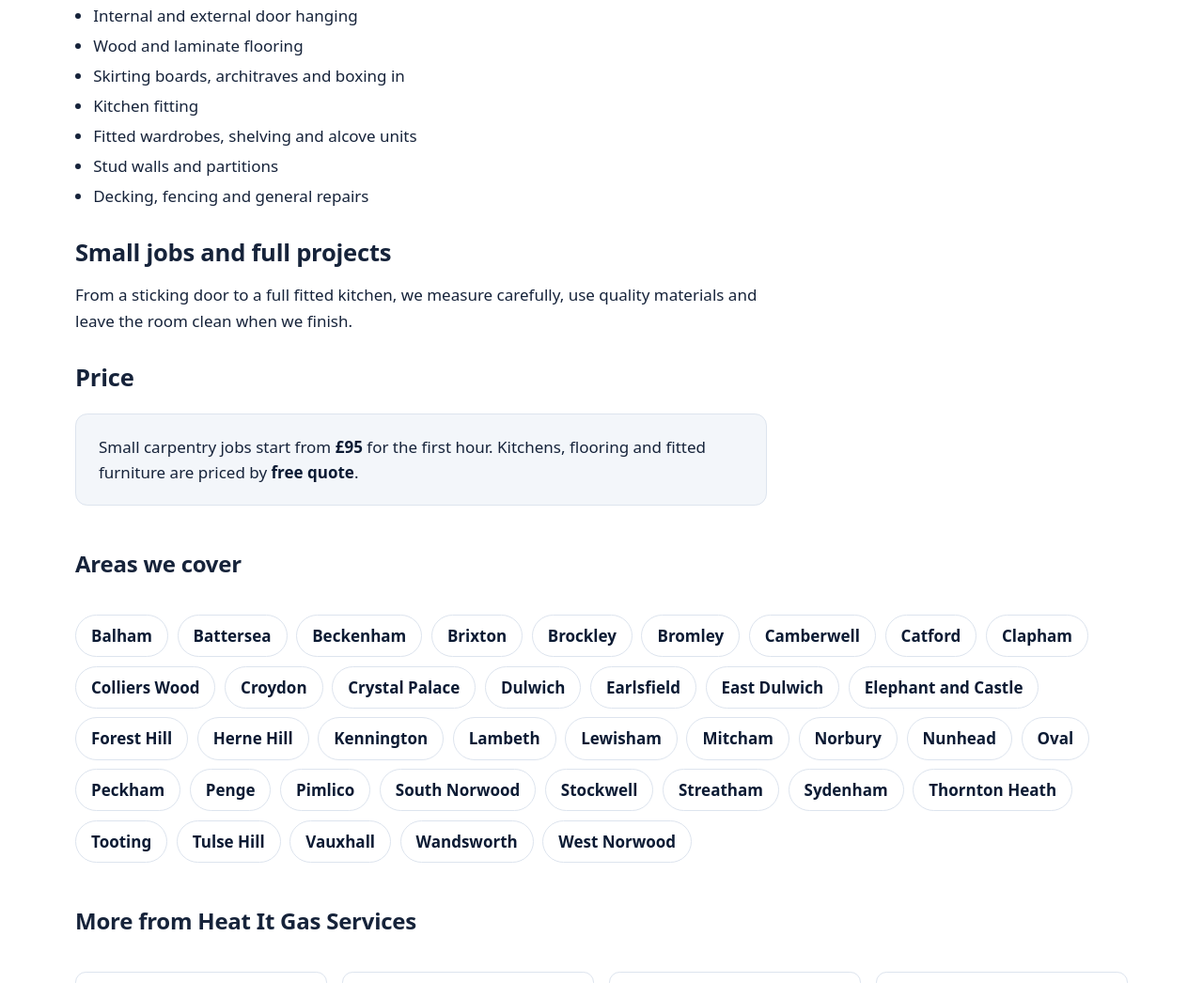
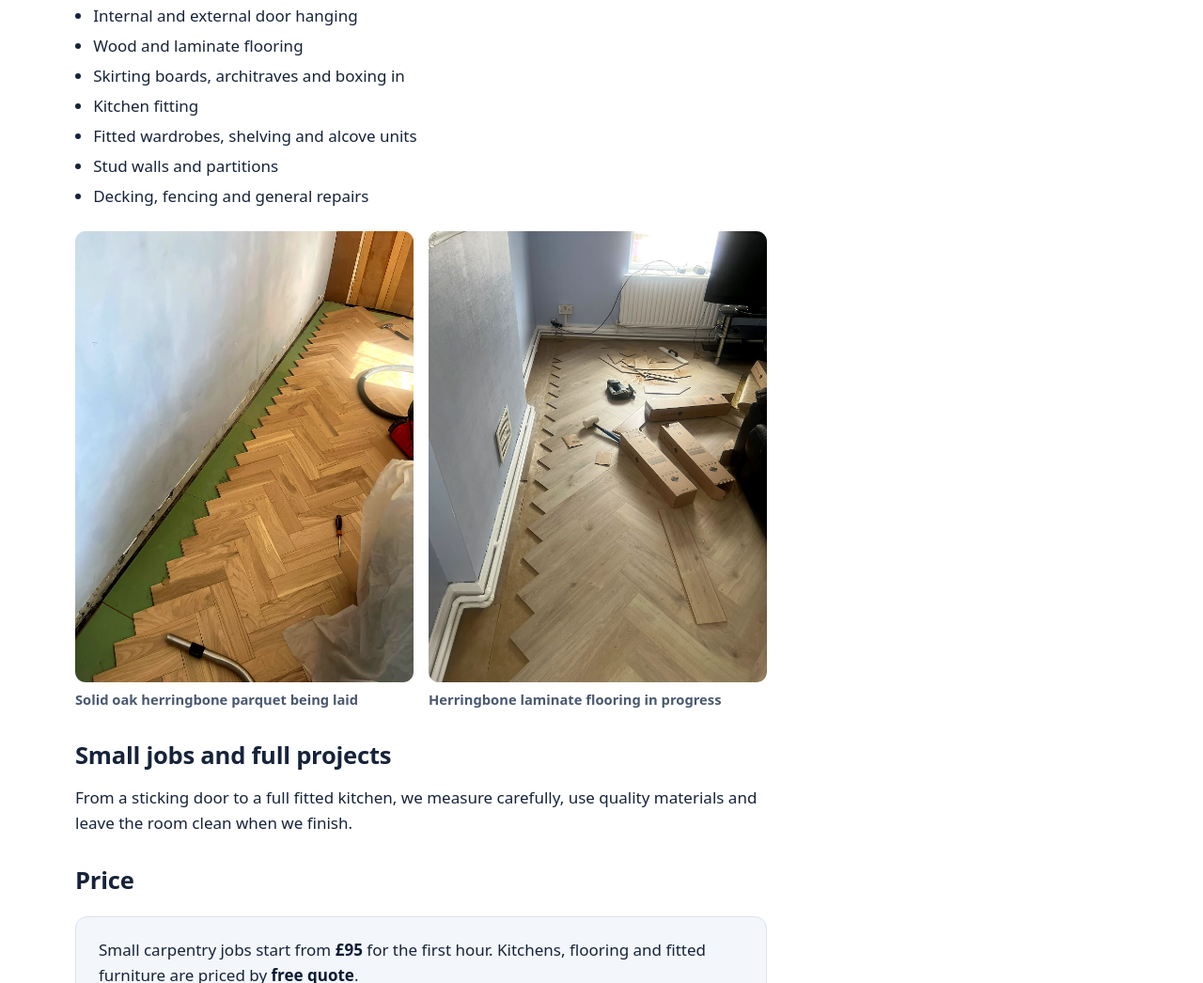
Before and after one commit to Info-ht/Heatitgasservicesltd, a plain HTML site: page carpentry.html in a window 1280 px wide. Shown: the part 685-1731 px from the top of the page at 94% size. Drawn offline with Linux system fonts and the light colour scheme.

Commit message:
Add herringbone flooring photos to carpentry
Co-Authored-By: Claude Opus 5.5 <noreply@anthropic.com>
Claude-Session: https://claude.ai/code/session_013XQbG8pshpvu1317GxVrLa

```diff
--- a/carpentry.html
+++ b/carpentry.html
@@ -126,6 +126,7 @@ header.hA .strip a:hover{color:#ffb27d}
 header.hA{position:relative}
 @media (max-width:860px){header.hA img{height:92px!important}header.hA .row1{flex-direction:column;align-items:flex-start;gap:.8rem}header.hA .bt b{font-size:1.35rem}header.hA .bt span{font-size:.8rem}header.hA .strip{display:none}header.hA .acts{width:100%}header.hA .acts .btn{flex:1;justify-content:center}}
 
+.cimg{display:block;width:calc(100% + 3.6rem);max-width:none;margin:-1.8rem -1.8rem 1.4rem;aspect-ratio:4/3;object-fit:cover;border-radius:.8rem .8rem 0 0}.pics{display:grid;grid-template-columns:repeat(2,minmax(0,1fr));gap:1rem;margin:1.5rem 0}.pics.one{grid-template-columns:minmax(0,24rem)}.pics figure{margin:0}.pics img{width:100%;aspect-ratio:3/4;object-fit:cover;border-radius:.7rem;background:var(--soft)}.pics figcaption{font-size:.92rem;color:var(--muted);margin-top:.45rem;font-weight:600}.gal img{width:100%;aspect-ratio:4/3;object-fit:cover}
 </style>
 </head>
 <body>
@@ -139,6 +140,7 @@ header.hA{position:relative}
 <section class="phero"><div class="wrap"><div class="crumb"><a href="/">Home</a> / Carpentry in London</div><h1>Carpentry in London</h1><p>Doors, floors, kitchens and fitted storage, made and fitted with care.</p><div class="cta"><a class="btn btn-call" href="tel:+442081389231">Call 020 8138 9231</a><a class="btn btn-mail" href="https://calendar.app.google/7jEccdVk2ATgVLMV9" target="_blank" rel="noopener">Book an appointment</a></div></div></section>
 <section class="block"><div class="wrap"><div class="prose"><h2>What we do</h2>
 <ul><li>Internal and external door hanging</li><li>Wood and laminate flooring</li><li>Skirting boards, architraves and boxing in</li><li>Kitchen fitting</li><li>Fitted wardrobes, shelving and alcove units</li><li>Stud walls and partitions</li><li>Decking, fencing and general repairs</li></ul>
+<div class="pics"><figure><img src="/images/herringbone-oak.webp" alt="Solid oak herringbone parquet floor being laid over a new subfloor" width="1400" height="1867" loading="lazy" decoding="async"><figcaption>Solid oak herringbone parquet being laid</figcaption></figure><figure><img src="/images/herringbone-laminate.webp" alt="Herringbone laminate floor being fitted in a living room" width="1400" height="1867" loading="lazy" decoding="async"><figcaption>Herringbone laminate flooring in progress</figcaption></figure></div>
 <h2>Small jobs and full projects</h2>
 <p>From a sticking door to a full fitted kitchen, we measure carefully, use quality materials and leave the room clean when we finish.</p>
 <h2>Price</h2>
```
Also changed, not shown: index.html (+1 -0 lines), images/herringbone-laminate.webp (added), images/herringbone-oak.webp (added).
